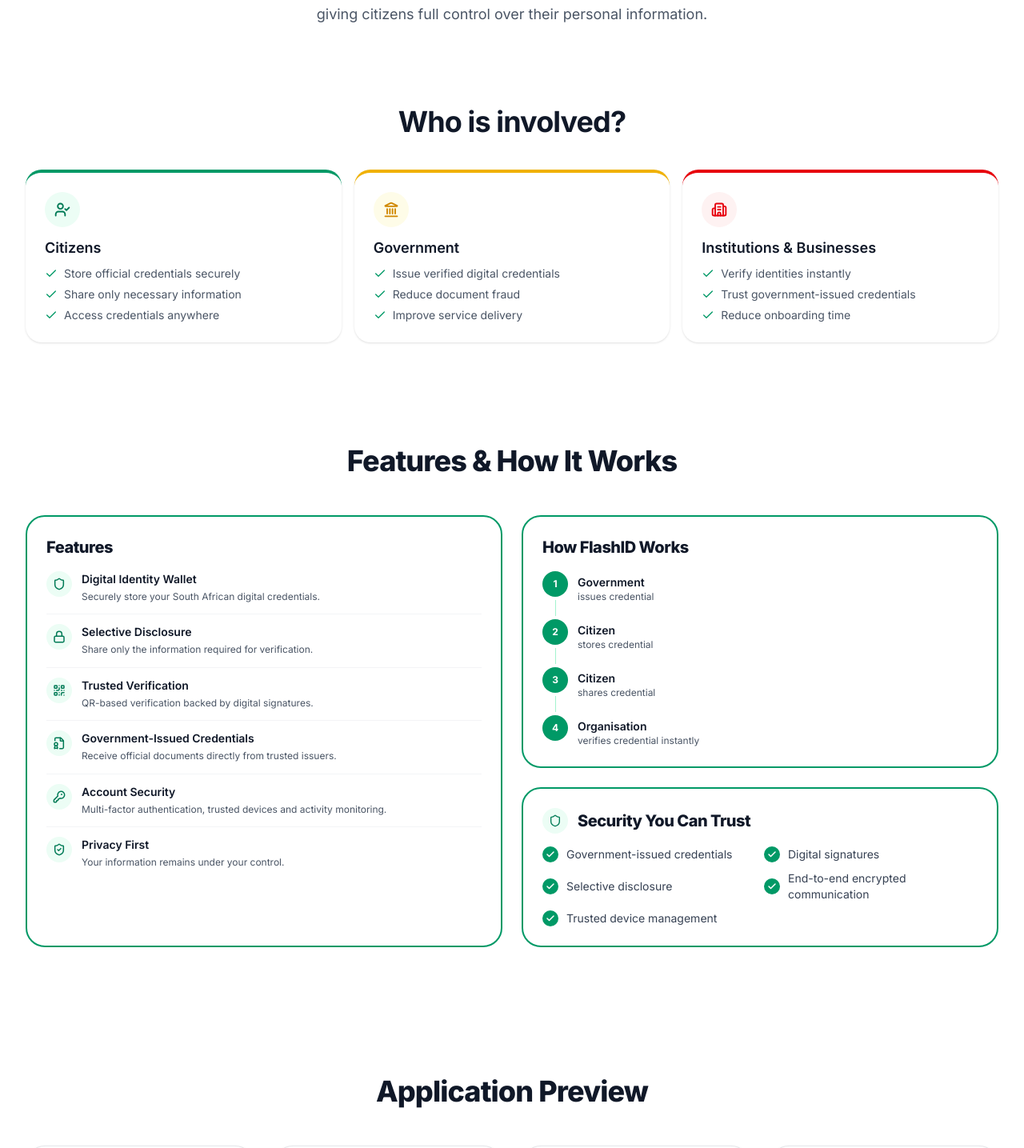
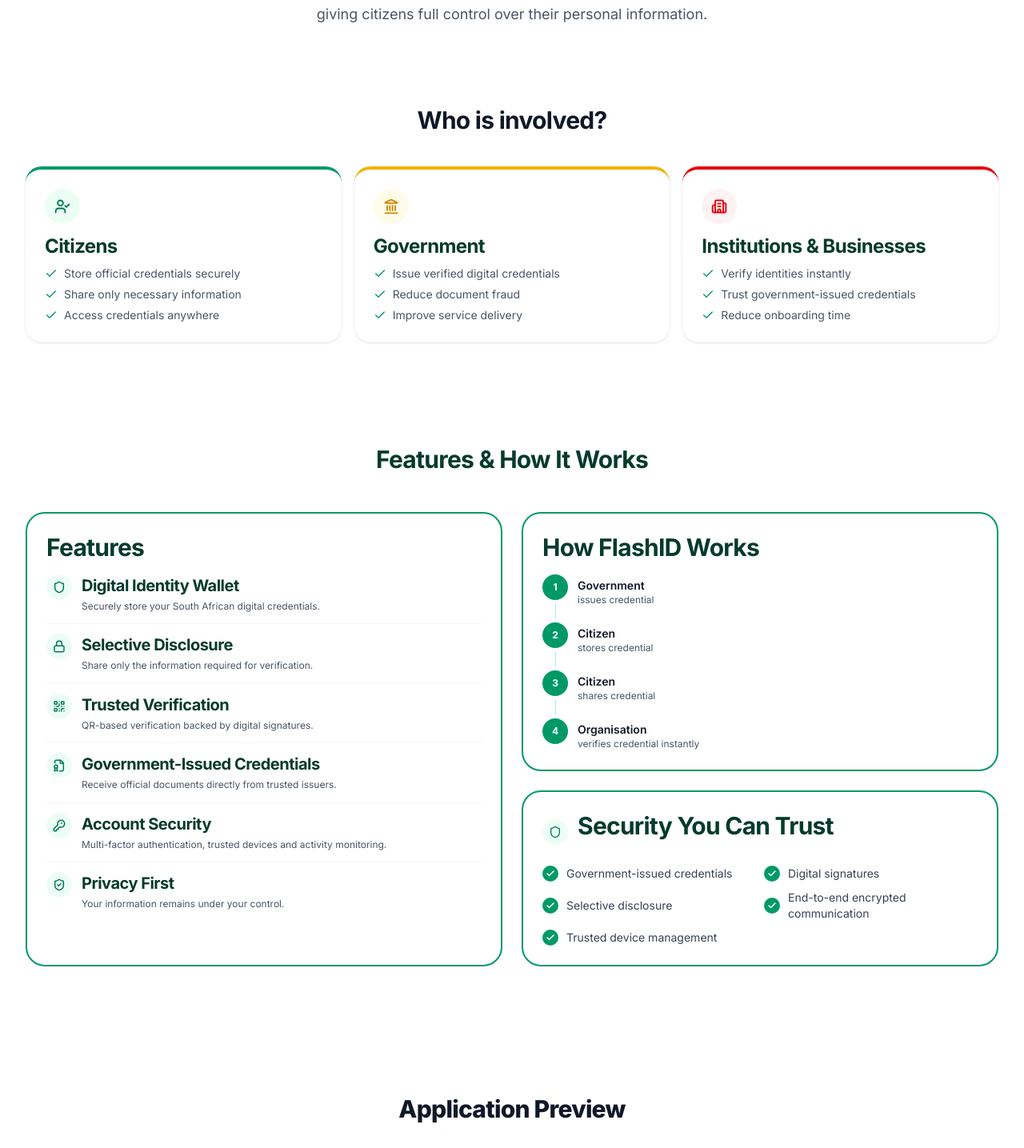
Before and after one commit to COS301-SE-2026/South-African-Digital-ID-Wallet, a Next.js app in the folder web/: page / in a window 1280 px wide. Shown: the part 1001-2436 px from the top of the page at 80% size. Built offline with nearby package versions, Linux system fonts and the light colour scheme; no server answers.

Commit message:
replacing h headings with text components

```diff
--- a/web/src/components/organisms/landing-page-navbar/landing-page-navbar.tsx
+++ b/web/src/components/organisms/landing-page-navbar/landing-page-navbar.tsx
@@ -5,6 +5,7 @@ import Image from 'next/image'
 import Link from 'next/link'
 
 import FlashIdLogo from '@/assets/images/FlashID-white.png'
+import { Text } from '@/components/atoms'
 
 const NAV_LINKS = [
   { label: 'Home', href: '#home' },
@@ -26,9 +27,9 @@ export function LandingPageNavbar() {
               height={50}
               className="h-11 w-auto transition-transform duration-300"
             />
-            <h1 className="text-xl font-bold tracking-tight text-clean-white">
+            <Text as="h1" variant="h3" className="text-clean-white">
               Flash<span className="text-accent-gold">ID</span>
-            </h1>
+            </Text>
           </Link>
 
           <nav className="hidden lg:block">
--- a/web/src/components/pages/landing-page/landing-page.tsx
+++ b/web/src/components/pages/landing-page/landing-page.tsx
@@ -1,5 +1,7 @@
 import { LandingPageNavbar } from '../../organisms/landing-page-navbar/landing-page-navbar'
 import { LandingPageFooter } from '../../organisms/landing-page-footer/landing-page-footer'
+import { Text } from '@/components/atoms'
+
 import {
   Check,
   ShieldCheck,
@@ -209,9 +211,9 @@ function ProblemAndAudienceSection() {
           </p>
         </div>
 
-        <h2 className="text-3xl font-bold text-center tracking-tight text-gray-900 sm:text-4xl mt-25">
+        <Text as="h2" variant="h2" className="text-center mt-25 text-gray-900">
           Who is involved?
-        </h2>
+        </Text>
 
         <div className="mt-10 grid grid-cols-1 gap-4 sm:grid-cols-3 mt-10">
           {AUDIENCES.map(({ icon: Icon, tone, title, points }) => (
@@ -224,9 +226,9 @@ function ProblemAndAudienceSection() {
               >
                 <Icon className="h-5 w-5" strokeWidth={2.25} />
               </div>
-              <h3 className="mb-2 text-lg font-semibold text-gray-900">
+              <Text variant="h3" className="mb-2">
                 {title}
-              </h3>
+              </Text>
               <ul className="space-y-1.5">
                 {points.map((point) => (
                   <li
@@ -250,14 +252,14 @@ function FeaturesAndHowItWorksSection() {
   return (
     <section id="features&how-it-works" className="py-12 sm:py-16">
       <div className="mx-auto px-4 sm:px-6 lg:px-8">
-        <h2 className="mb-12 text-3xl font-extrabold text-center tracking-tight text-gray-900 sm:text-4xl">
+        <Text variant="h2" as="h2" className="mb-12 text-center sm:text-4xl">
           Features & How It Works
-        </h2>
+        </Text>
         <div className="grid grid-cols-1 gap-6 lg:grid-cols-2">
           <div className="rounded-2xl border-2 border-emerald-600 bg-white p-6">
-            <h2 className="mb-4 text-xl font-extrabold tracking-tight text-gray-900">
+            <Text variant="h2" as="h2" className="mb-4 text-xl">
               Features
-            </h2>
+            </Text>
             <ul className="divide-y divide-gray-100">
               {FEATURES.map(({ icon: Icon, title, description }) => (
                 <li
@@ -268,9 +270,9 @@ function FeaturesAndHowItWorksSection() {
                     <Icon className="h-4 w-4" strokeWidth={2.25} />
                   </div>
                   <div>
-                    <h3 className="text-sm font-semibold text-gray-900">
+                    <Text variant="h4" as="h3">
                       {title}
-                    </h3>
+                    </Text>
                     <p className="mt-0.5 text-xs leading-relaxed text-gray-600">
                       {description}
                     </p>
@@ -282,9 +284,9 @@ function FeaturesAndHowItWorksSection() {
 
           <div className="flex flex-col gap-6">
             <div className="rounded-2xl border-2 border-emerald-600 bg-white p-6">
-              <h2 className="mb-4 text-xl font-extrabold tracking-tight text-gray-900">
+              <Text variant="h2" as="h2" className="mb-4 text-xl">
                 How FlashID Works
-              </h2>
+              </Text>
               <div>
                 {HOW_IT_WORKS.map((step, i) => (
                   <div
@@ -313,9 +315,9 @@ function FeaturesAndHowItWorksSection() {
                 <div className="flex h-8 w-8 items-center justify-center rounded-full bg-emerald-50 text-emerald-700">
                   <Shield className="h-4 w-4" />
                 </div>
-                <h2 className="text-xl font-extrabold tracking-tight text-gray-900">
+                <Text variant="h2" as="h2" className="mb-4 text-xl">
                   Security You Can Trust
-                </h2>
+                </Text>
               </div>
 
               <ul className="grid grid-cols-1 gap-2.5 sm:grid-cols-2">
@@ -348,9 +350,13 @@ function PreviewSection() {
     <section id="preview" className="py-16 sm:py-24">
       <div className="mx-auto max-w-7xl px-4 sm:px-6 lg:px-8">
         <div className="mx-auto mb-12 max-w-2xl text-center">
-          <h2 className="text-3xl sm:text-4xl font-extrabold tracking-tight text-gray-900">
+          <Text
+            variant="h2"
+            as="h2"
+            className="mb-4 text-3xl sm:text-4xl font-extrabold tracking-tight text-gray-900"
+          >
             Application Preview
-          </h2>
+          </Text>
         </div>
 
         <div className="grid grid-cols-1 gap-6 sm:grid-cols-2 lg:grid-cols-4">
```
